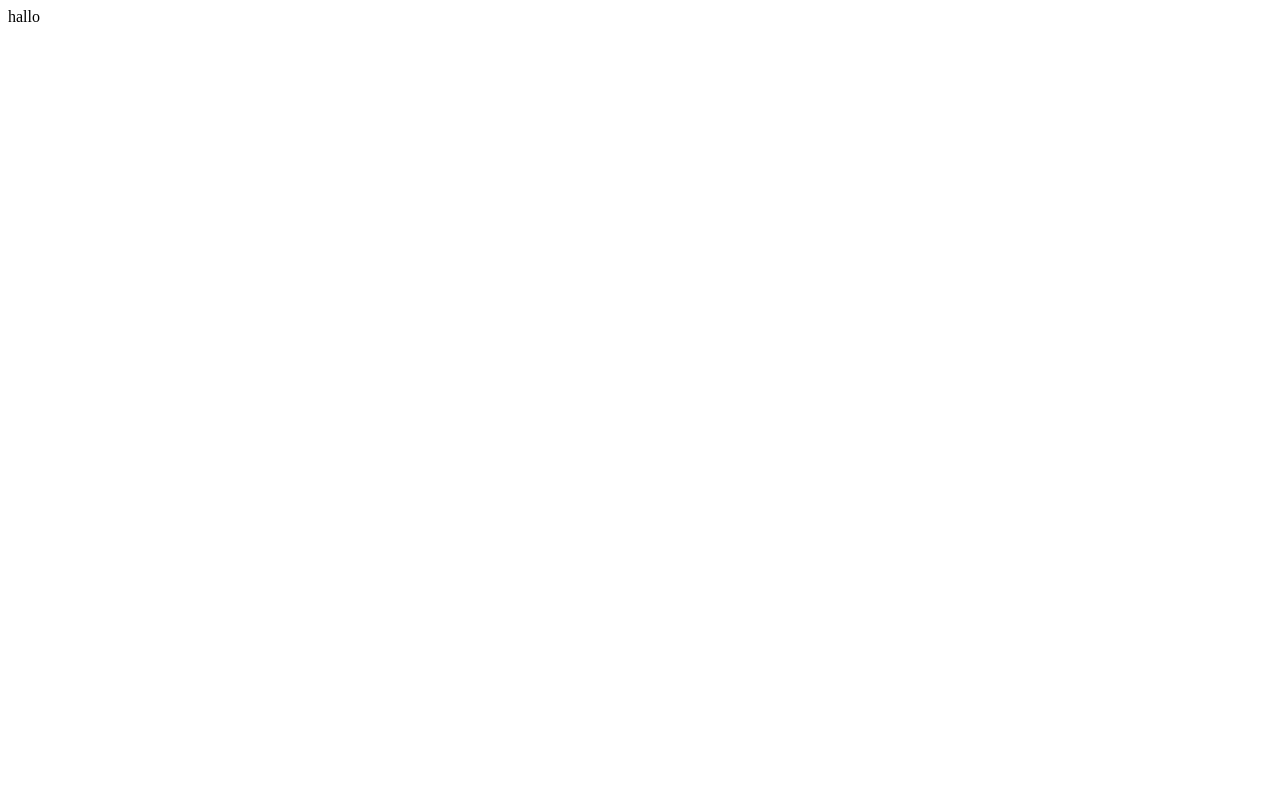
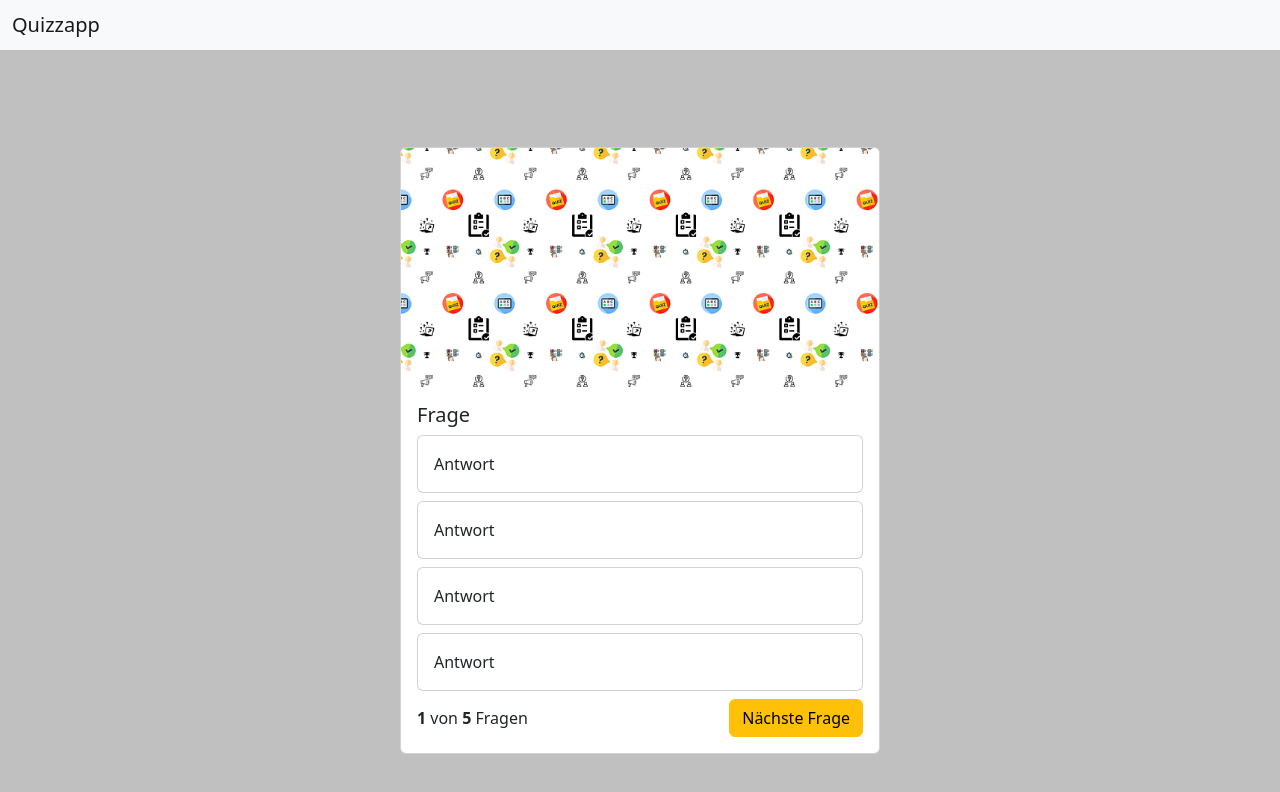
Before and after one commit to AlexVerm12/Quizzapp, a plain HTML site: page index.html in a window 1280 px wide. Drawn offline with nearby package versions, Linux system fonts and the light colour scheme.

Commit message:
question-card

```diff
--- a/index.html
+++ b/index.html
@@ -1,15 +1,61 @@
 <!DOCTYPE html>
 <html lang="en">
-<head>
-    <meta charset="UTF-8">
-    <meta http-equiv="X-UA-Compatible" content="IE=edge">
-    <meta name="viewport" content="width=device-width, initial-scale=1.0">
+  <head>
+    <meta charset="UTF-8" />
+    <meta http-equiv="X-UA-Compatible" content="IE=edge" />
+    <meta name="viewport" content="width=device-width, initial-scale=1.0" />
 
-    <link rel="stylesheet" href="style.css">
+    <link rel="stylesheet" href="style.css" />
     <script src="script.js"></script>
     <title>Quizzapp</title>
-</head>
-<body>
-    hallo
-</body>
+    <!--Bootstrap file-->
+    <link
+      href="https://cdn.jsdelivr.net/npm/bootstrap@5.2.1/dist/css/bootstrap.min.css"
+      rel="stylesheet"
+      integrity="sha384-iYQeCzEYFbKjA/T2uDLTpkwGzCiq6soy8tYaI1GyVh/UjpbCx/TYkiZhlZB6+fzT"
+      crossorigin="anonymous"
+    />
+    <script
+      src="https://cdn.jsdelivr.net/npm/bootstrap@5.2.1/dist/js/bootstrap.bundle.min.js"
+      integrity="sha384-u1OknCvxWvY5kfmNBILK2hRnQC3Pr17a+RTT6rIHI7NnikvbZlHgTPOOmMi466C8"
+      crossorigin="anonymous"
+    ></script>
+  </head>
+  <body>
+    <nav class="navbar bg-light">
+      <div class="container-fluid">
+        <span class="navbar-brand mb-0 h1">Quizzapp</span>
+      </div>
+    </nav>
+
+    <div class="container">
+      <div class="card quiz-card">
+        <img src="img/quiz.png" class="card-img-top" alt="..." />
+        <div class="card-body">
+          <h5 class="card-title">Frage</h5>
+
+          <div class="card mb-2">
+            <div class="card-body">Antwort</div>
+          </div>
+
+          <div class="card mb-2">
+            <div class="card-body">Antwort</div>
+          </div>
+
+          <div class="card mb-2">
+            <div class="card-body">Antwort</div>
+          </div>
+
+          <div class="card mb-2">
+            <div class="card-body">Antwort</div>
+          </div>
+
+          <div class="question-footer">
+            <span> <b>1</b> von <b>5</b> Fragen </span>
+            <button  class="btn btn-warning">Nächste Frage</button>
+          </div>
+        </div>
+      </div>
+    </div>
+  </body>
 </html>
--- a/style.css
+++ b/style.css
@@ -0,0 +1,21 @@
+body{
+    background-color: silver !important;
+
+}
+
+.container{
+    min-height: 100vh;
+    display: flex;
+    align-items: center;
+    justify-content: center;
+}
+
+.quiz-card{
+    width: 30rem;
+}
+
+.question-footer{
+    display: flex;
+    justify-content: space-between;
+    align-items: center;
+}
```
Also changed, not shown: img/quiz.png (added).
